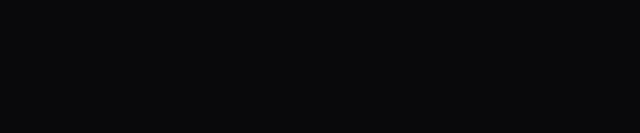
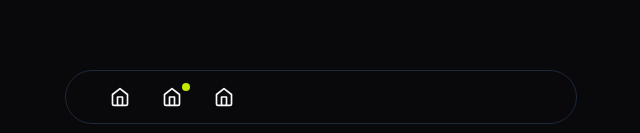
Before and after one commit to theanmol-raj/hiring, a Next.js app: page / in a window 1280 px wide. Shown: the part 664-797 px from the top of the page, without its empty margins (319-959 px from the left). Built offline with nearby package versions, Linux system fonts and the light colour scheme.

Commit message:
Implemented Navigation Functionality

```diff
--- a/app/layout.tsx
+++ b/app/layout.tsx
@@ -2,6 +2,8 @@
 import { Inter } from "next/font/google";
 import "./globals.css";
 import DarkMode from "@/components/DarkMode";
+import Navigation, { NavItem } from "@/components/Navigation";
+import { Home } from "lucide-react";
 
 const inter = Inter({ subsets: ["latin"] });
 
@@ -24,6 +26,11 @@
           disableTransitionOnChange
         >
           {children}
+          <Navigation>
+            <NavItem icon={<Home size={20} />} path="Home" />
+            <NavItem icon={<Home size={20} />} path="Home" alert />
+            <NavItem icon={<Home size={20} />} path="Home" />
+          </Navigation>
         </DarkMode>
       </body>
     </html>
--- a/app/page.tsx
+++ b/app/page.tsx
@@ -2,6 +2,9 @@
 
 export default function Home() {
   return (
-    <div></div>
+    <div>
+
+
+    </div>
   );
 }
--- /dev/null
+++ b/components/Navigation.tsx
@@ -0,0 +1,67 @@
+"use client";
+
+import Link from "next/link";
+import React, { createContext, useContext } from "react";
+
+const NavbarContext = createContext<boolean>(true);
+
+export function NavItem({
+  icon,
+  path,
+  active,
+  alert,
+}: {
+  icon: any;
+  path: string;
+  active?: boolean;
+  alert?: boolean;
+}) {
+  const expanded = useContext(NavbarContext);
+  const webpath = path.toLowerCase() === "home" ? "" : path.toLowerCase();
+  return (
+    <Link
+      prefetch={false}
+      href={`/${webpath}`}
+      className={`
+          relative flex items-center p-2 dark:hover:bg-white rounded-full
+           font-light cursor-pointer max-w-max
+          transition-colors group
+      `}
+    >
+      <div className=" justify-center">
+        <div className=" max-w-max mx-auto dark:group-hover:text-black">{icon}</div>
+      </div>
+      {alert && (
+        <div
+          className={`absolute right-0 w-2 h-2 rounded bg-[#c0eb00] top-1`}
+        />
+      )}
+
+      {!expanded && (
+        <div
+          className="
+            absolute z-20 left-full rounded-md px-2 py-1 ml-6
+            bg-yellow-100 text-black text-sm
+              -translate-x-3 transition-all invisible opacity-0
+            group-hover:visible group-hover:opacity-100 group-hover:translate-x-0
+        "
+        >
+          {path}
+        </div>
+      )}
+    </Link>
+  );
+}
+
+function Navigation({ children }: { children: React.ReactNode }) {
+  const expanded = true;
+  return (
+    <div className=" fixed z-50 bottom-0 w-full md:max-w-lg md:rounded-full md:left-1/2 md:-translate-x-1/2 md:bottom-3 p-2 px-6 border">
+      <NavbarContext.Provider value={expanded}>
+        <ul className="flex-1 px-3 flex  space-x-4">{children}</ul>
+      </NavbarContext.Provider>
+    </div>
+  );
+}
+
+export default Navigation;
```
